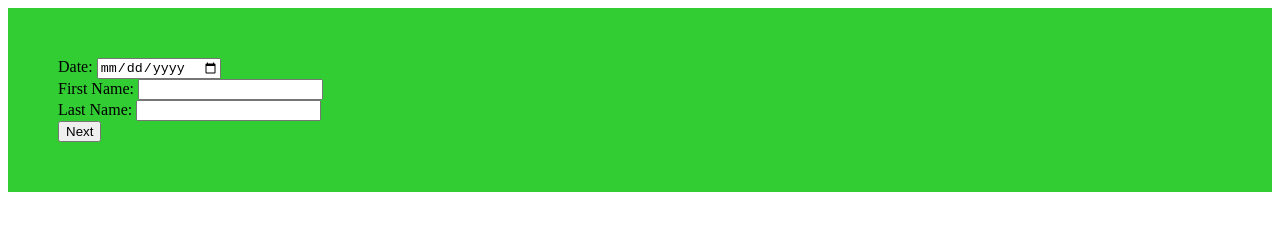
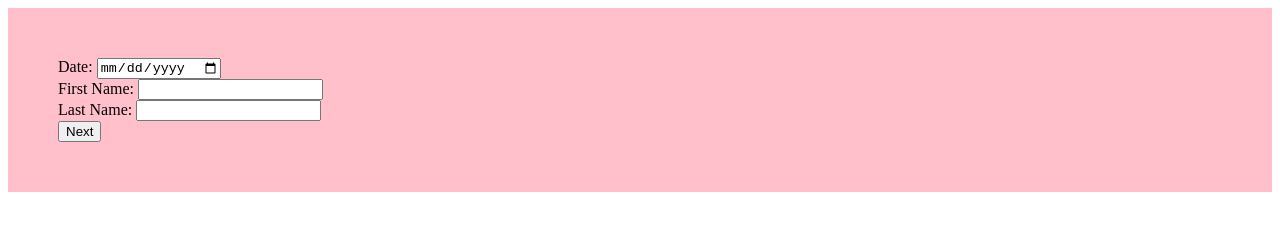
Before and after one commit to jteza/jteza.github.io, a plain HTML site: page Storage.html in a window 1280 px wide. Drawn offline with Linux system fonts and the light colour scheme.

Commit message:
last changes

```diff
--- a/Storage.html
+++ b/Storage.html
@@ -2,7 +2,7 @@
 <html>
   <head></head>
   <body>
-    <div id="firstPage" style="padding: 50px; background-color: limegreen">
+    <div id="firstPage" style="padding: 50px; background-color: pink">
       <div>
         <label for="stayDate">Date: </label>
         <input
```
